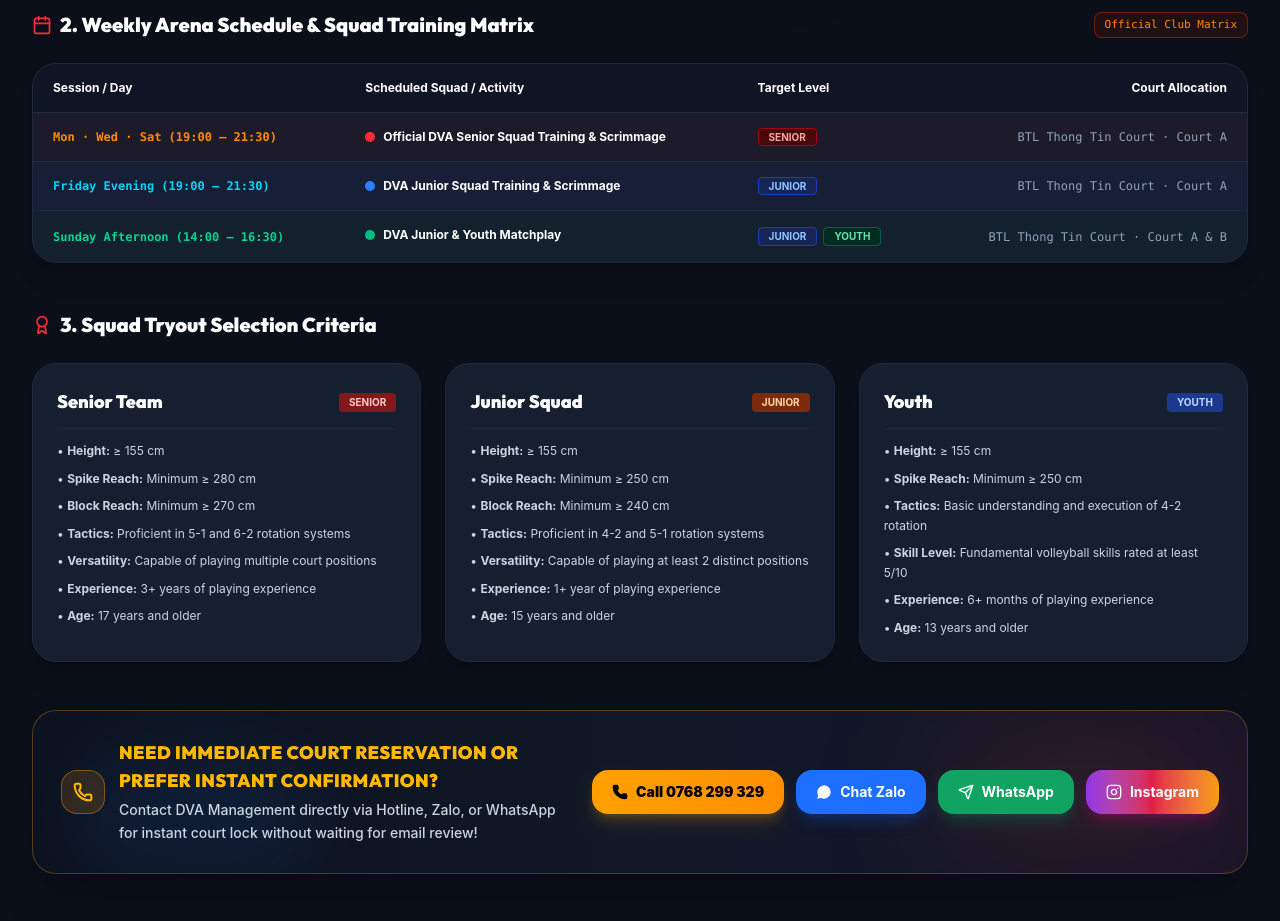
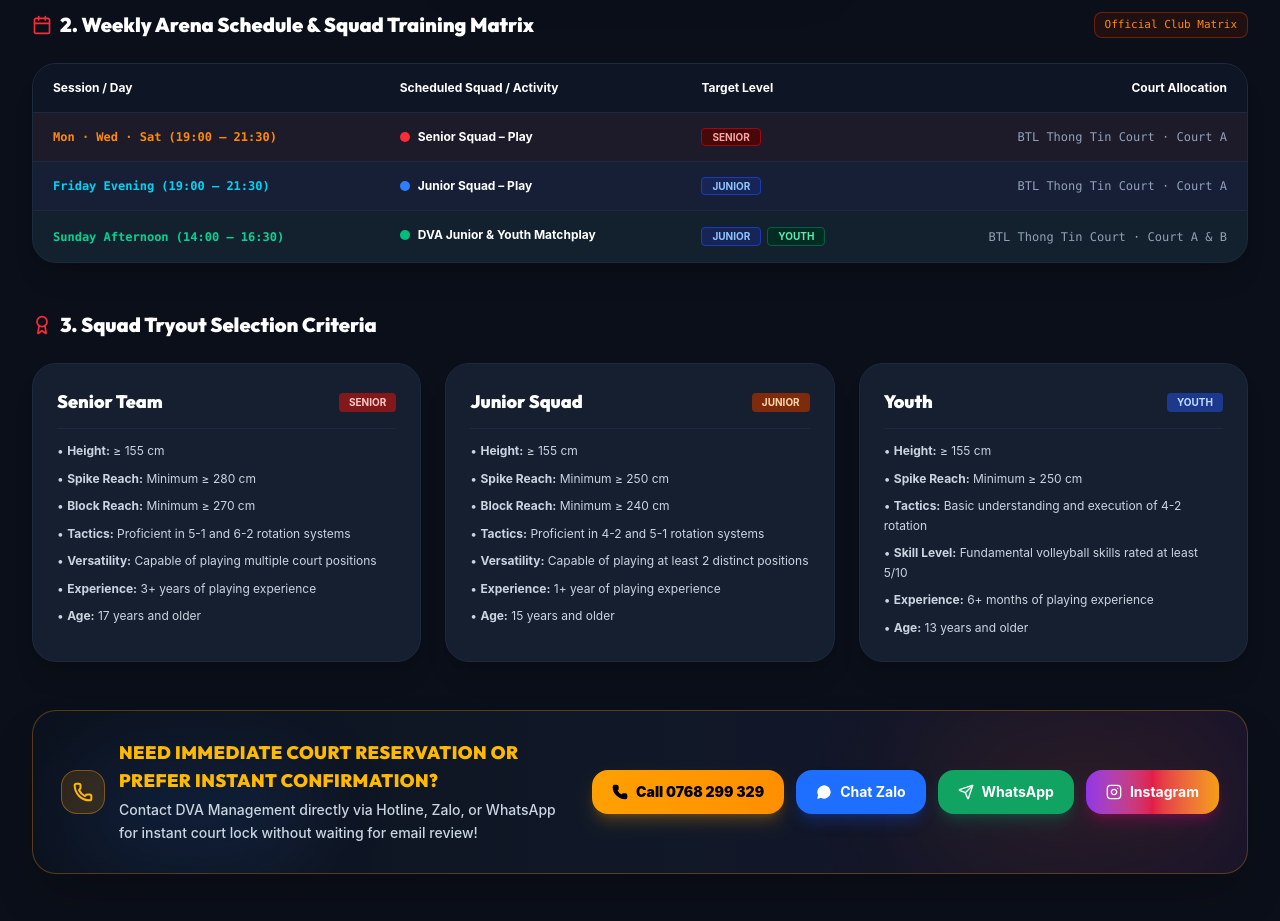
Before and after one commit to HoangQuocDuy29/dva-final, a React (Vite) app: page /information in a window 1280 px wide. Shown: the part 780-1701 px from the top of the page. Built offline with nearby package versions, Linux system fonts and the light colour scheme; no server answers.

Commit message:
edit schedule

```diff
--- a/src/pages/InformationPage.tsx
+++ b/src/pages/InformationPage.tsx
@@ -198,7 +198,7 @@ export const InformationPage: React.FC = () => {
               <div>
                 <h3 className="font-bold text-sm text-white flex items-center gap-2">
                   <span className="w-2.5 h-2.5 rounded-full bg-red-500 shrink-0" />
-                  <span>Official DVA Senior Squad Training & Scrimmage</span>
+                  <span>Senior Squad – Play</span>
                 </h3>
                 <p className="text-[11px] text-slate-400 font-mono mt-1">19:00 – 21:30</p>
               </div>
@@ -221,7 +221,7 @@ export const InformationPage: React.FC = () => {
               <div>
                 <h3 className="font-bold text-sm text-white flex items-center gap-2">
                   <span className="w-2.5 h-2.5 rounded-full bg-blue-500 shrink-0" />
-                  <span>DVA Junior Squad Training & Scrimmage</span>
+                  <span>Junior Squad – Play</span>
                 </h3>
                 <p className="text-[11px] text-slate-400 font-mono mt-1">19:00 – 21:30</p>
               </div>
@@ -281,7 +281,7 @@ export const InformationPage: React.FC = () => {
                     </td>
                     <td className="py-4 px-5 font-bold text-white flex items-center gap-2">
                       <span className="w-2.5 h-2.5 rounded-full bg-red-500 shrink-0" />
-                      <span>Official DVA Senior Squad Training & Scrimmage</span>
+                      <span>Senior Squad – Play</span>
                     </td>
                     <td className="py-4 px-5 whitespace-nowrap">
                       <span className="px-2.5 py-0.5 rounded text-[10px] font-bold bg-red-950 text-red-300 border border-red-800">
@@ -300,7 +300,7 @@ export const InformationPage: React.FC = () => {
                     </td>
                     <td className="py-4 px-5 font-bold text-white flex items-center gap-2">
                       <span className="w-2.5 h-2.5 rounded-full bg-blue-500 shrink-0" />
-                      <span>DVA Junior Squad Training & Scrimmage</span>
+                      <span>Junior Squad – Play</span>
                     </td>
                     <td className="py-4 px-5 whitespace-nowrap">
                       <span className="px-2.5 py-0.5 rounded text-[10px] font-bold bg-blue-950 text-blue-300 border border-blue-800">
```
